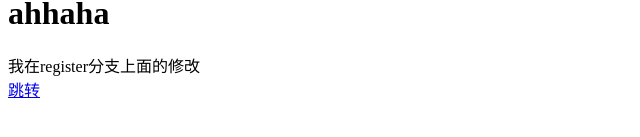
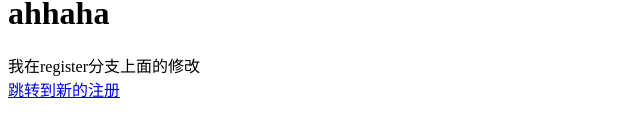
Before and after one commit to lisui123/my-text, a plain HTML site: page index.html in a window 1280 px wide. Shown: the part 211-348 px from the top of the page, without its empty margins (0-640 px from the left). Drawn offline with Linux system fonts and the light colour scheme.

Commit message:
新加注册

```diff
--- a/index.html
+++ b/index.html
@@ -12,6 +12,6 @@
     <h1>ahhaha</h1>
     <h1>ahhaha</h1>
     <div>我在register分支上面的修改</div>
-    <a href="./index.html">跳转</a>
+    <a href="./index.html">跳转到新的注册</a>
 </body>
 </html>
```
